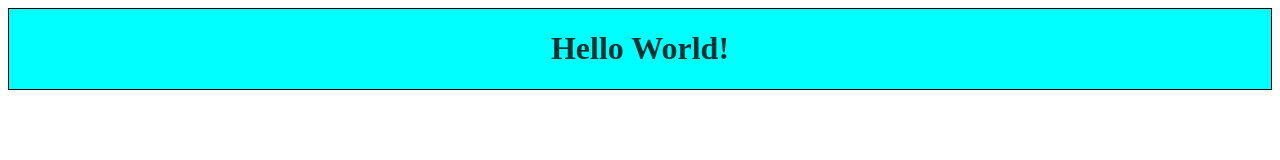
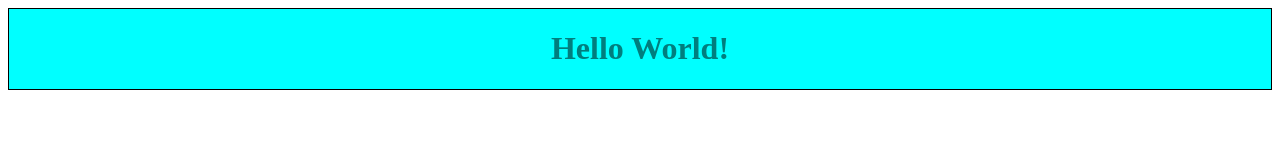
Before and after one commit to makshorror/rsschool-cv, a plain HTML site: page index.html in a window 1280 px wide. In both pictures the pointer is over the element "Hello World!". Drawn offline with Linux system fonts and the light colour scheme.

Commit message:
fix: opacity

```diff
--- a/style.css
+++ b/style.css
@@ -8,5 +8,5 @@ h1 {
     transition: 0.3s;
 }
 h1:hover {
-    opacity: 80%;
+    opacity: 50%;
 }
```
